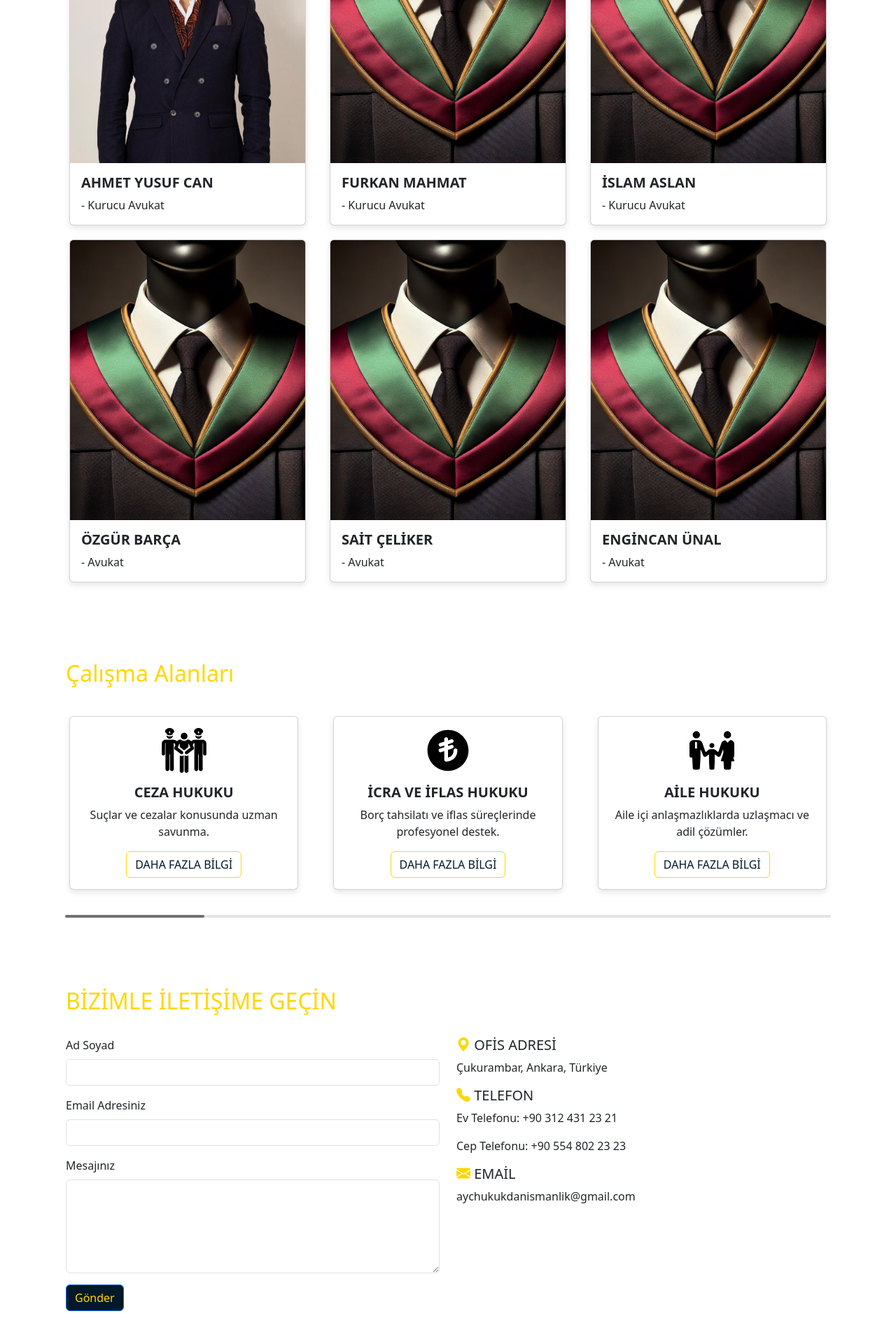
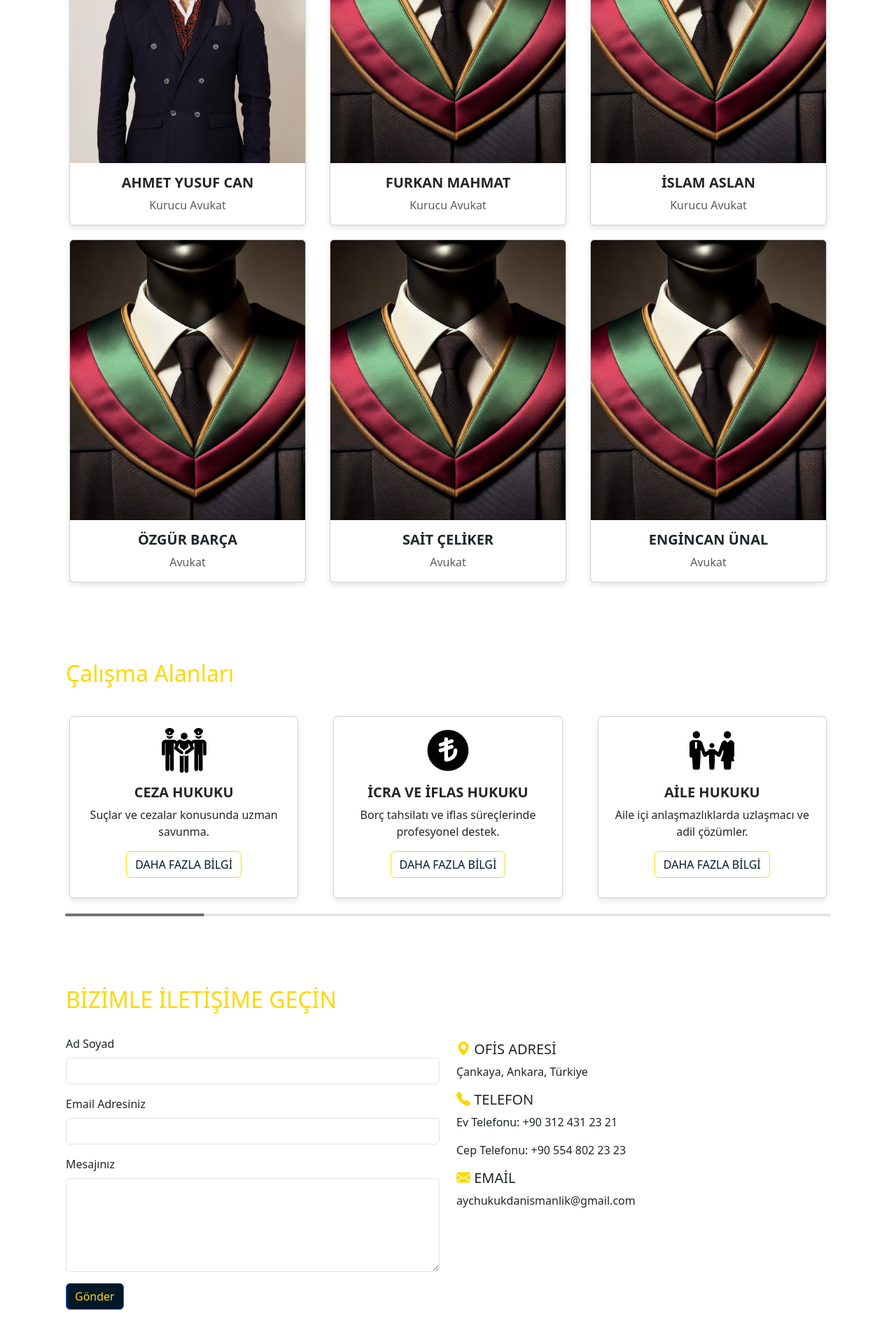
Before and after one commit to mog006/aychukuk, a Flask app: page / in a window 1280 px wide. Shown: the part 2198-4118 px from the top of the page at 70% size. Run offline with Flask 3, Linux system fonts and the light colour scheme; some libraries are stand-ins or nearby versions.

Commit message:
aychukuk

```diff
--- a/static/css/styles.css
+++ b/static/css/styles.css
@@ -191,7 +191,7 @@ h2 {
     }
 
     #InfoContainer {
-        margin-top: 2rem;
+        margin-top: 2rem !important;
     }
 
     #heroSubtitle {
@@ -240,5 +240,9 @@ h2 {
 }
 
 .swiper-slide {
-    margin-bottom: 15px !important;
+    margin-bottom: 25px !important;
 }
+
+.calisma-kart {
+    height:260px !important;
+}
--- a/templates/index.html
+++ b/templates/index.html
@@ -2,7 +2,7 @@
 {% block content %}
 
 <section id="hakkimizda">
-    <div class="container pt-5">
+    <div class="container pt-5" data-aos="fade-up" data-aos-anchor-placement="top-top" data-aos-duration="1000" data-aos-delay="150" data-aos-once="true">
         <div class="row align-items-center">
             <div class="col-md-6">
                 <h2 class="text-center">Hakkımızda</h2>
@@ -33,8 +33,8 @@
     </div>
 </section>
 
-<section id="cv">
-    <div class="container">
+<section id="cv" >
+    <div class="container" data-aos="fade-up" data-aos-anchor-placement="top-top" data-aos-duration="1000" data-aos-delay="150" data-aos-once="true">
         <h2>Av. Ahmet Yusuf CAN</h2>
         <p class="lead">Av. Ahmet Yusuf CAN, Hukuk Fakültesi’ni fakülte birincisi olarak yüksek onur derecesi ile
             tamamlamıştır. Eğitimine yurt dışında devam etmektedir. Kurucusu olduğu, merkezi Ankara’da bulunan AYC
@@ -77,16 +77,16 @@
 </div>
 
 <section id="ekibimiz">
-    <div class="container">
+    <div class="container" data-aos="fade-up" data-aos-anchor-placement="top-top" data-aos-duration="1000" data-aos-delay="150" data-aos-once="true">
         <h2>EKİBİMİZ</h2>
         <div class="row">
             <div class="col-md-4">
                 <div class="card ekibimiz-kart">
                     <img src="/static/aycfotografyeni.jpg"
                          class="card-img-top" alt="KURUCU AVUKAT AHMET YUSUF CAN ">
-                    <div class="card-body">
+                    <div class="card-body text-center">
                         <h5 class="card-title">AHMET YUSUF CAN</h5>
-                        <p class="card-text">- Kurucu Avukat</p>
+                        <p class="card-text text-muted">Kurucu Avukat</p>
                     </div>
                 </div>
             </div>
@@ -94,19 +94,19 @@
                 <div class="card ekibimiz-kart">
                     <img src="/static/avukatcubbesi.png"
                          class="card-img-top" alt="KURUCU AVUKAT FURKAN MAHMAT">
-                    <div class="card-body">
+                    <div class="card-body text-center">
                         <h5 class="card-title">FURKAN MAHMAT</h5>
-                        <p class="card-text">- Kurucu Avukat</p>
+                        <p class="card-text text-muted">Kurucu Avukat</p>
                     </div>
                 </div>
             </div>
             <div class="col-md-4">
-                <div class="card ekibimiz-kart">
+                <div class="card ekibimiz-kart ">
                     <img src="/static/avukatcubbesi.png"
                          class="card-img-top" alt="KURUCU AVUKAT İSLAM ASLAN">
-                    <div class="card-body">
+                    <div class="card-body text-center">
                         <h5 class="card-title">İSLAM ASLAN</h5>
-                        <p class="card-text">- Kurucu Avukat</p>
+                        <p class="card-text text-muted">Kurucu Avukat</p>
                     </div>
                 </div>
             </div>
@@ -114,9 +114,9 @@
                 <div class="card ekibimiz-kart">
                     <img src="/static/avukatcubbesi.png"
                          class="card-img-top" alt="AVUKAT ÖZGÜR BARÇA">
-                    <div class="card-body">
+                    <div class="card-body text-center">
                         <h5 class="card-title">ÖZGÜR BARÇA</h5>
-                        <p class="card-text">- Avukat</p>
+                        <p class="card-text text-muted">Avukat</p>
                     </div>
                 </div>
             </div>
@@ -124,9 +124,9 @@
                 <div class="card ekibimiz-kart">
                     <img src="/static/avukatcubbesi.png"
                          class="card-img-top" alt="AVUKAT SAİT ÇELİKER">
-                    <div class="card-body">
+                    <div class="card-body text-center">
                         <h5 class="card-title">SAİT ÇELİKER</h5>
-                        <p class="card-text">- Avukat</p>
+                        <p class="card-text text-muted">Avukat</p>
                     </div>
                 </div>
             </div>
@@ -134,9 +134,9 @@
                 <div class="card ekibimiz-kart">
                     <img src="/static/avukatcubbesi.png"
                          class="card-img-top" alt="AVUKAT ENGİNCAN ÜNAL">
-                    <div class="card-body">
+                    <div class="card-body text-center">
                         <h5 class="card-title">ENGİNCAN ÜNAL</h5>
-                        <p class="card-text">- Avukat</p>
+                        <p class="card-text text-muted">Avukat</p>
                     </div>
                 </div>
             </div>
@@ -144,14 +144,14 @@
     </div>
 </section>
 
-<section id="calisma-alanlari">
-    <div class="container">
+<section id="calisma-alanlari" >
+    <div class="container" data-aos="fade-up" data-aos-anchor-placement="top-top" data-aos-duration="1000" data-aos-delay="150" data-aos-once="true">
         <h2>Çalışma Alanları</h2>
         <div class="row">
             <div class="swiper pt-1">
                 <div class="swiper-wrapper">
                     <div class="swiper-slide">
-                        <div class="card">
+                        <div class="card calisma-kart">
                             <div class="card-body text-center">
                                 <img src="/static/icons/cezahukuku.svg" alt="Ceza Hukuku" width="64" height="64">
                                 <h5 class="card-title pt-3">CEZA HUKUKU</h5>
@@ -164,7 +164,7 @@
                         </div>
                     </div>
                     <div class="swiper-slide">
-                        <div class="card">
+                        <div class="card calisma-kart">
                             <div class="card-body text-center">
                                 <img src="/static/icons/icraiflashukuku.svg" alt="İcra ve İflas Hukuku" width="64"
                                      height="64">
@@ -178,7 +178,7 @@
                         </div>
                     </div>
                     <div class="swiper-slide">
-                        <div class="card">
+                        <div class="card calisma-kart">
                             <div class="card-body text-center">
                                 <img src="/static/icons/ailehukuku.svg" alt="Aile Hukuku" width="64" height="64">
                                 <h5 class="card-title pt-3">AİLE HUKUKU</h5>
@@ -191,7 +191,7 @@
                         </div>
                     </div>
                     <div class="swiper-slide">
-                        <div class="card">
+                        <div class="card calisma-kart">
                             <div class="card-body text-center">
                                 <img src="/static/icons/kirahukuku.svg" alt="Kira Hukuku" width="64" height="64">
                                 <h5 class="card-title pt-3">KİRA HUKUKU</h5>
@@ -204,7 +204,7 @@
                         </div>
                     </div>
                     <div class="swiper-slide">
-                        <div class="card">
+                        <div class="card calisma-kart">
                             <div class="card-body text-center">
                                 <img src="/static/icons/sirkethukuku.svg" alt="Şirketler Hukuku" width="64"
                                      height="64">
@@ -218,7 +218,7 @@
                         </div>
                     </div>
                     <div class="swiper-slide">
-                        <div class="card">
+                        <div class="card calisma-kart">
                             <div class="card-body text-center">
                                 <img src="/static/icons/mirashukuku.svg" alt="Miras Hukuku" width="64" height="64">
                                 <h5 class="card-title pt-3">MİRAS HUKUKU</h5>
@@ -231,7 +231,7 @@
                         </div>
                     </div>
                     <div class="swiper-slide">
-                        <div class="card">
+                        <div class="card calisma-kart">
                             <div class="card-body text-center">
                                 <img src="/static/icons/gayrimenkulhukuku.svg" alt="Gayrimenkul Hukuku" width="64"
                                      height="64">
@@ -245,7 +245,7 @@
                         </div>
                     </div>
                     <div class="swiper-slide">
-                        <div class="card">
+                        <div class="card calisma-kart">
                             <div class="card-body text-center">
                                 <img src="/static/icons/vergihukuku.svg" alt="Vergi Hukuku" width="64" height="64">
                                 <h5 class="card-title pt-3">VERGİ HUKUKU</h5>
@@ -258,7 +258,7 @@
                         </div>
                     </div>
                     <div class="swiper-slide">
-                        <div class="card">
+                        <div class="card calisma-kart">
                             <div class="card-body text-center">
                                 <img src="/static/icons/idarehukuku.svg" alt="İdare Hukuku" width="64" height="64">
                                 <h5 class="card-title pt-3">İDARE HUKUKU</h5>
@@ -271,7 +271,7 @@
                         </div>
                     </div>
                     <div class="swiper-slide">
-                        <div class="card">
+                        <div class="card calisma-kart">
                             <div class="card-body text-center">
                                 <img src="/static/icons/sozlesmehukuku.svg" alt="Sözleşmeler Hukuku" width="64"
                                      height="64">
@@ -285,7 +285,7 @@
                         </div>
                     </div>
                     <div class="swiper-slide">
-                        <div class="card">
+                        <div class="card calisma-kart">
                             <div class="card-body text-center">
                                 <img src="/static/icons/ishukuku.svg" alt="İş Hukuku" width="64" height="64">
                                 <h5 class="card-title pt-3">İŞ HUKUKU</h5>
@@ -298,7 +298,7 @@
                         </div>
                     </div>
                     <div class="swiper-slide">
-                        <div class="card">
+                        <div class="card calisma-kart">
                             <div class="card-body text-center">
                                 <img src="/static/icons/tuketicihukuku.svg" alt="Tüketici Hukuku" width="64"
                                      height="64">
@@ -312,7 +312,7 @@
                         </div>
                     </div>
                     <div class="swiper-slide">
-                        <div class="card">
+                        <div class="card calisma-kart">
                             <div class="card-body text-center">
                                 <img src="/static/icons/sigortahukuku.svg" alt="Sigorta ve Tahkim Hukuku" width="64"
                                      height="64">
@@ -326,7 +326,7 @@
                         </div>
                     </div>
                     <div class="swiper-slide">
-                        <div class="card">
+                        <div class="card calisma-kart">
                             <div class="card-body text-center">
                                 <img src="/static/icons/yabancivatandaslikhukuku.svg"
                                      alt="Yabancı ve Vatandaşlık Hukuku"
@@ -416,9 +416,9 @@
                     <button type="submit" class="btn btn-primary">Gönder</button>
                 </form>
             </div>
-            <div class="col-md-6" id="InfoContainer">
+            <div class="col-md-6 pt-2" id="InfoContainer">
                 <h5><i class="bi bi-geo-alt-fill" style="color:#FFD700"></i> OFİS ADRESİ</h5>
-                <p>Çukurambar, Ankara, Türkiye</p>
+                <p>Çankaya, Ankara, Türkiye</p>
                 <h5><i class="bi bi-telephone-fill" style="color:#FFD700"></i> TELEFON</h5>
                 <p>Ev Telefonu: +90 312 431 23 21</p>
                 <p>Cep Telefonu: +90 554 802 23 23</p>
@@ -429,4 +429,9 @@
     </div>
 </section>
 <script src="https://cdn.jsdelivr.net/npm/swiper@11/swiper-bundle.min.js"></script>
+<script src="https://unpkg.com/aos@2.3.1/dist/aos.js"></script>
+<script>
+      AOS.init();
+</script>
+
 {% endblock %}
--- a/templates/layout.html
+++ b/templates/layout.html
@@ -30,6 +30,7 @@
     <link rel="preconnect" href="https://fonts.googleapis.com">
     <link rel="preconnect" href="https://fonts.gstatic.com/" crossorigin>
     <link href="https://fonts.googleapis.com/css2?family=Cairo:wght@700&display=swap" rel="stylesheet">
+    <link href="https://unpkg.com/aos@2.3.1/dist/aos.css" rel="stylesheet">
     <link rel="stylesheet" href="{{ url_for('static', filename='css/styles.css') }}">
     <link rel="stylesheet" href="https://cdn.jsdelivr.net/npm/bootstrap-icons@1.11.3/font/bootstrap-icons.min.css">
     <link rel="stylesheet" href="https://cdn.jsdelivr.net/npm/swiper@11/swiper-bundle.min.css"/>
```
